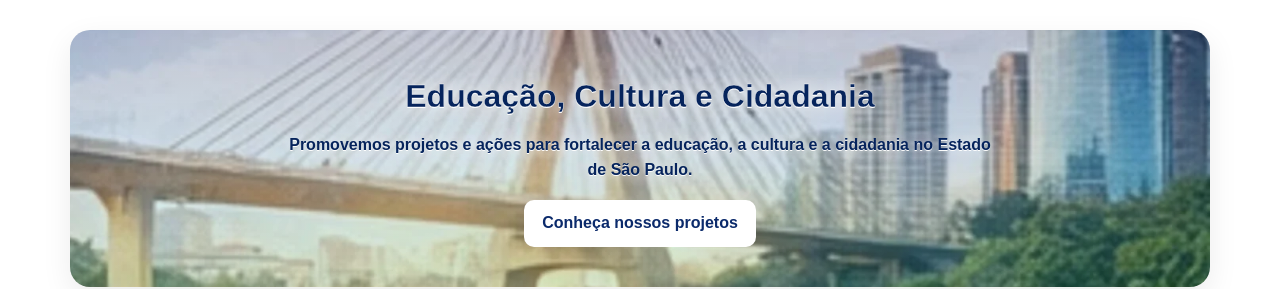
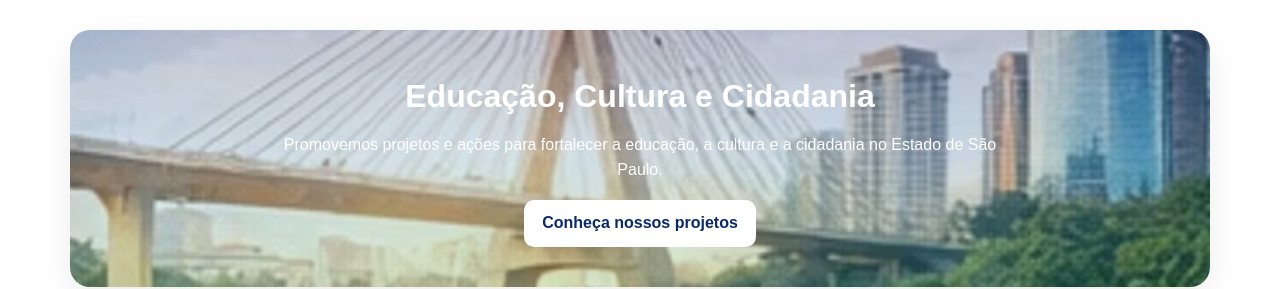
Before and after one commit to Hcavalcante1/site-ipecc, a Next.js app: page /inicio in a window 1280 px wide. Shown: the part 196-485 px from the top of the page. Built offline with nearby package versions, Linux system fonts and the light colour scheme; no server answers; the database is empty.

Commit message:
fix(public): restaurar texto branco dos heroes

```diff
--- a/app/globals.css
+++ b/app/globals.css
@@ -244,22 +244,12 @@ button.menu__link{
   font-size: 2rem;
   font-weight: 800;
   margin-bottom: 10px;
-  color: #06245c;
-  -webkit-text-stroke: 0.35px rgba(255, 255, 255, 0.9);
-  text-shadow:
-    0 1px 0 rgba(255, 255, 255, 0.95),
-    0 0 16px rgba(255, 255, 255, 0.86);
 }
 
 .hero__text{
   margin: 0 auto 18px;
   max-width: 720px;
   line-height: 1.55;
-  color: #06245c;
-  font-weight: 650;
-  text-shadow:
-    0 1px 0 rgba(255, 255, 255, 0.95),
-    0 0 14px rgba(255, 255, 255, 0.84);
 }
 
 .btn.btn--light{
```
